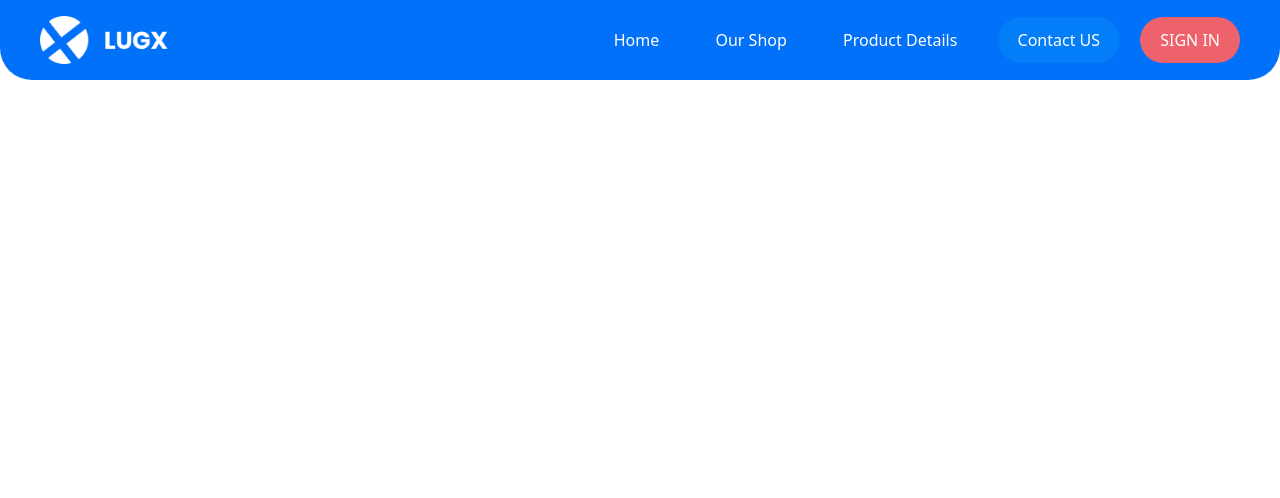
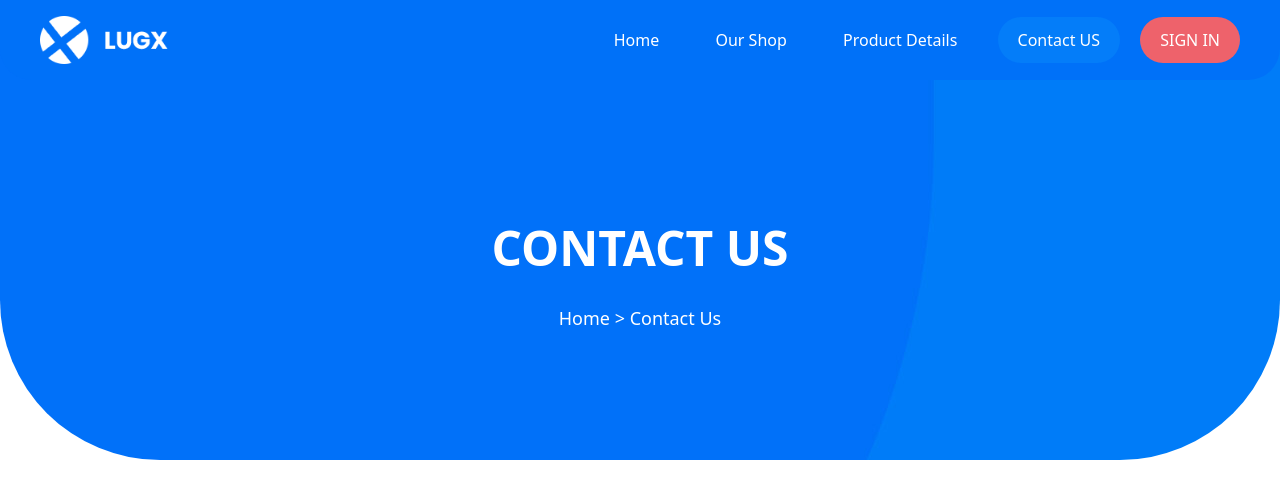
Before and after one commit to mulbahoplanojames/the-gym-lugx-clone, a website built with Vite: page src/contact.html in a window 1280 px wide. Built offline with nearby package versions, Linux system fonts and the light colour scheme.

Commit message:
Feat: add hero section for contact page

```diff
--- a/index.html
+++ b/index.html
@@ -43,7 +43,7 @@
               >Contact US</a
             >
             <a
-              href=""
+              href="/src/contact.html"
               class="bg-[#ee626b] text-white uppercase lg:py-3 lg:px-5 py-2 px-3 font-light rounded-3xl transition-all duration-200 ease-in"
               >Sign In</a
             >
--- a/src/contact.html
+++ b/src/contact.html
@@ -69,6 +69,18 @@
       </div>
     </nav>
 
+    <!--todo: hero section  -->
+    <section
+      class="bg-[url('/public/banner-bg.jpg')] lg:pt-56 md:pt-44 pt-28 rounded-br-[10rem] rounded-bl-[10rem] lg:pb-32 pb-28"
+    >
+      <div class="container mx-auto px-2 md:px-10 text-center">
+        <div class="text-white col-span-4 text-center">
+          <h1 class="text-5xl uppercase font-bold pb-8">Contact Us</h1>
+          <p class="text-lg">Home > Contact Us</p>
+        </div>
+      </div>
+    </section>
+
     <script src="/src/js/demo.js"></script>
   </body>
 </html>
```
